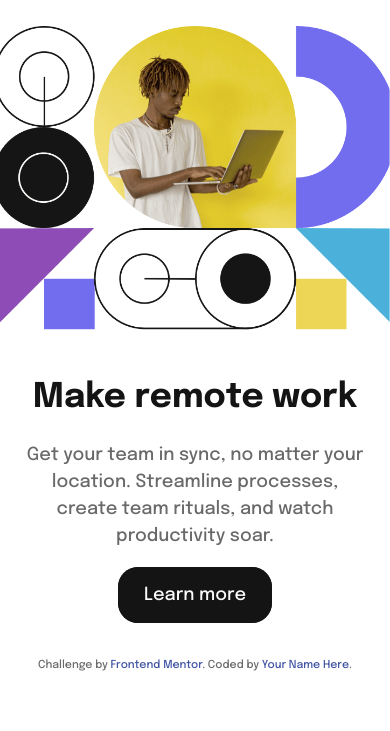
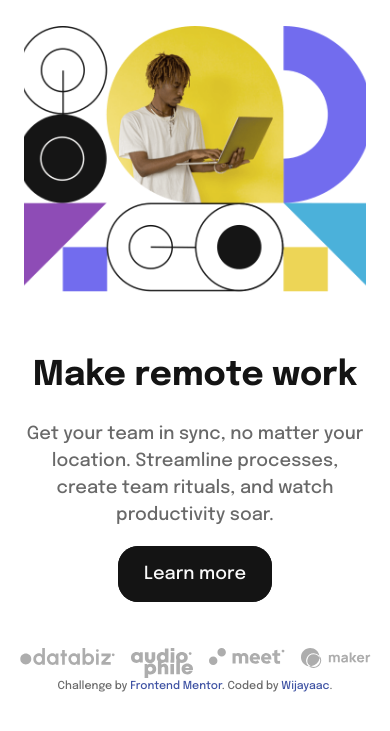
Before and after one commit to Wijayaac/section-with-dropdown-navigation-main, a website built with Parcel: page src/index.html in a window 390 px wide. Shown: the part 59-790 px from the top of the page. Built offline with nearby package versions, Linux system fonts and the light colour scheme.

Commit message:
Fix : mobile layout styling & partner logo

```diff
--- a/src/index.html
+++ b/src/index.html
@@ -143,6 +143,7 @@
   </header>
   <main>
     <section class="hero">
+      <div class="hero__wrapper">
         <div class="hero__img-wrapper">
           <picture>
             <source media="(max-width: 991px)" srcset="images/image-hero-mobile.png">
@@ -161,12 +162,39 @@
             Learn more
           </a>
         </article>
+      </div>
+    </section>
+    <section class="partner">
+      <div class="partner__wrapper">
+        <div class="partner__lists">
+          <div class="partner__item-wrapper">
+            <picture>
+              <img src="images/client-databiz.svg" alt="databiz">
+            </picture>
+          </div>
+          <div class="partner__item-wrapper">
+            <picture>
+              <img src="images/client-audiophile.svg" alt="databiz">
+            </picture>
+          </div>
+          <div class="partner__item-wrapper">
+            <picture>
+              <img src="images/client-meet.svg" alt="databiz">
+            </picture>
+          </div>
+          <div class="partner__item-wrapper">
+            <picture>
+              <img src="images/client-maker.svg" alt="databiz">
+            </picture>
+          </div>
+        </div>
+      </div>
     </section>
   </main>
   <footer>
     <div class="attribution">
       Challenge by <a href="https://www.frontendmentor.io?ref=challenge" target="_blank">Frontend Mentor</a>.
-      Coded by <a href="#">Your Name Here</a>.
+      Coded by <a href="https://github.com/Wijayaac" target="_blank">Wijayaac</a>.
     </div>
   </footer>
   <script src="app/script.js" type="module"></script>
--- a/src/scss/components/_hero.scss
+++ b/src/scss/components/_hero.scss
@@ -1,11 +1,28 @@
 .hero {
   margin-top: 20px;
-  margin-bottom: 48px;
+  margin-bottom: 60px;
+
+  &__wrapper {
+    @extend .flex;
+    flex-direction: column;
+    max-width: 100%;
+    padding: 0 24px;
+    @include mq($from: desktop) {
+      flex-direction: row;
+      max-width: 90vw;
+    }
+  }
   &__img-wrapper {
     position: relative;
     padding-top: 77.86%;
     margin-bottom: 48px;
     overflow: hidden;
+
+    @include mq($from: desktop) {
+      width: 484px;
+      padding-top: 45%;
+      margin-left: auto;
+    }
 
     img {
       position: absolute;
--- /dev/null
+++ b/src/scss/components/_partner.scss
@@ -0,0 +1,10 @@
+.partner {
+  &__wrapper {
+    max-width: 90vw;
+    margin: 0 auto;
+  }
+  &__lists {
+    @extend .flex;
+    justify-content: space-around;
+  }
+}
--- a/src/scss/styles.scss
+++ b/src/scss/styles.scss
@@ -58,3 +58,4 @@ body {
 
 @import "components/header";
 @import "components/hero";
+@import "components/partner";
```
Lines whose indentation alone changed are shown as unchanged.
